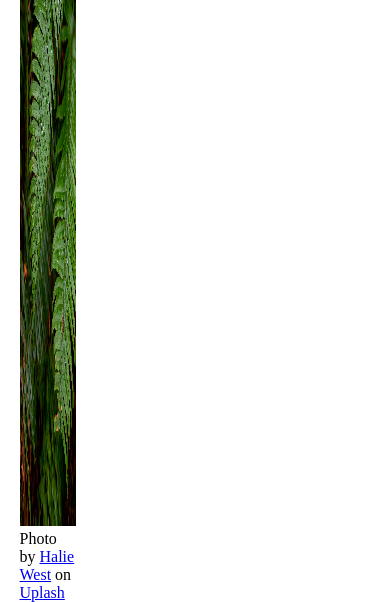
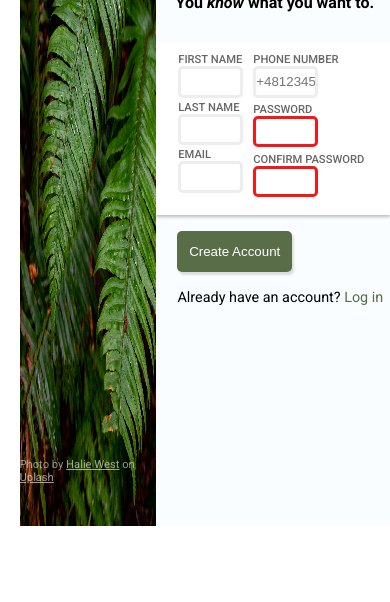
Before and after one commit to MomotekD/Sign-up-form-Odin, a plain HTML site: page index.html in a window 390 px wide. Shown: the part 318-920 px from the top of the page. After the commit the page ends 848 px from the top, so only its background shows below. Drawn offline with Linux system fonts and the light colour scheme; a web font is replaced by a local one.

Commit message:
Improve form styling and responsiveness
- Added validation styles for password inputs (.password:valid, .password:invalid).
- Enhanced input focus.
- Improved .rightMain layout by adjusting flex-direction and flex properties.
- Styled .accountCreateBtn with smoother transitions and improved hover effects.
- Adjusted readability.

```diff
--- a/style.css
+++ b/style.css
@@ -5,14 +5,35 @@
     margin: 0;
 }
 
+a {
+    color: #596D48;
+    text-decoration: none;
+}
+
+.cursive {
+    font-style: italic;
+}
+
 body {
     display: flex;
+    font-family: "Roboto";
+}
+
+.header {
+    max-width: 500px;
+    margin-inline-start: 5vw;
+    margin-top: 15vh;
+    margin-bottom: 30px;
+}
+
+.tagline {
+    margin-top: 30px;
 }
 
 .sideBar {
     position: relative;
     margin-left: 5%;
-    width: 50vw;
+    width: 35vw;
     height: 100vh;
 }
 
@@ -45,6 +66,107 @@ body {
 
 }
 
+.photoCredit {
+    display: flex;
+    color: #ededed;
+    opacity: 0.6;
+    font-size: 0.7rem;
+    position: absolute;
+    width: 100%;
+    justify-content: center;
+    align-items: center;
+    bottom: 5%;
+}
+
+.normalLink{
+    text-decoration: underline;
+    color: white;
+}
+
 .rightMain {
     flex-direction: column;
+    flex: 1;
+    background-color: rgb(250, 253, 255);
 }
+
+.accountForm{
+    display: flex;
+    flex-direction: column;
+    background-color: white;
+    padding: 5%;
+    box-shadow: 0px 2px 3px rgb(188, 188, 188);
+}
+
+.formColumns {
+    display: flex;
+}
+
+input {
+    width: 15vw;
+    height: 3vh;
+    margin-bottom: 5%;
+    border: #ededed solid;
+    border-radius: 5px;
+}
+
+.password:valid {
+    border: #596D48 solid;
+}
+
+.password:invalid {
+    border: #f41818 solid;
+}
+
+input:focus {
+    border: rgb(0, 170, 255);
+    box-shadow: 2px 2px 1px rgba(105, 105, 105, 0.5);
+}
+
+input:user-valid {
+    border-color: #28a745;
+}
+
+input:user-invalid {
+    border-color: #f41818;
+}
+
+
+label {
+    color: rgb(102, 102, 102);
+    display: block;
+    font-weight: 500;
+    font-size: 0.7rem;
+}
+
+.firstFormColumn {
+    flex-direction: column;
+    margin-inline: 5%;
+}
+
+.secondFormColumn {
+    flex-direction: column;
+}
+
+.accountCreateBtn{
+    padding: 1.5vh 3vw;
+    margin-block: 2vh;
+    margin-left: 5.5vw;
+    border: none;
+    background-color: #596D48;
+    color: white;
+    font-weight: 500;
+    border-radius: 5px;
+    box-shadow: 2px 3px 2px rgba(188, 188, 188, 0.5);
+    transition: ease-in 300ms;
+}
+.accountCreateBtn:hover{
+    cursor: pointer;
+    margin-top: 1.5vh;
+    margin-bottom: 2.5vh;
+    transition: ease-in 300ms;
+}
+
+.logInParagraph {
+    margin-left: 5.5vw;
+    font-size: 0.9rem;
+}
```
